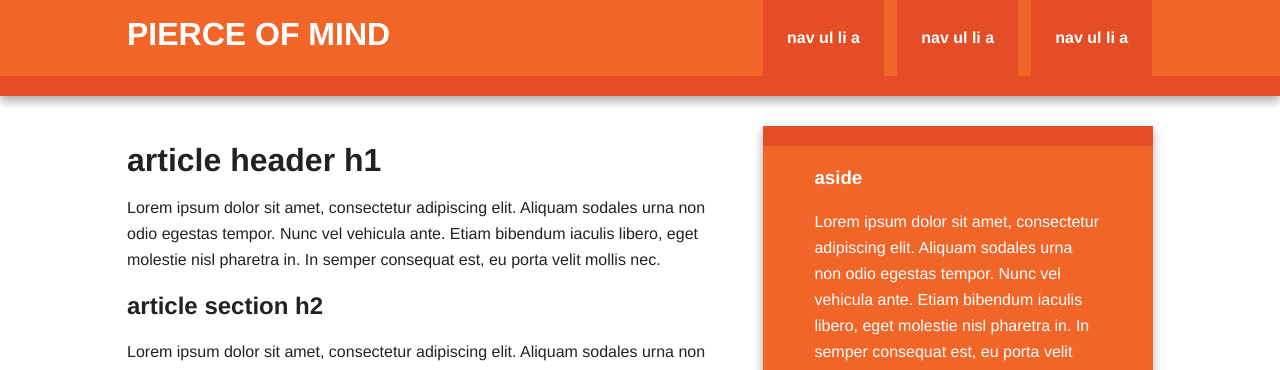
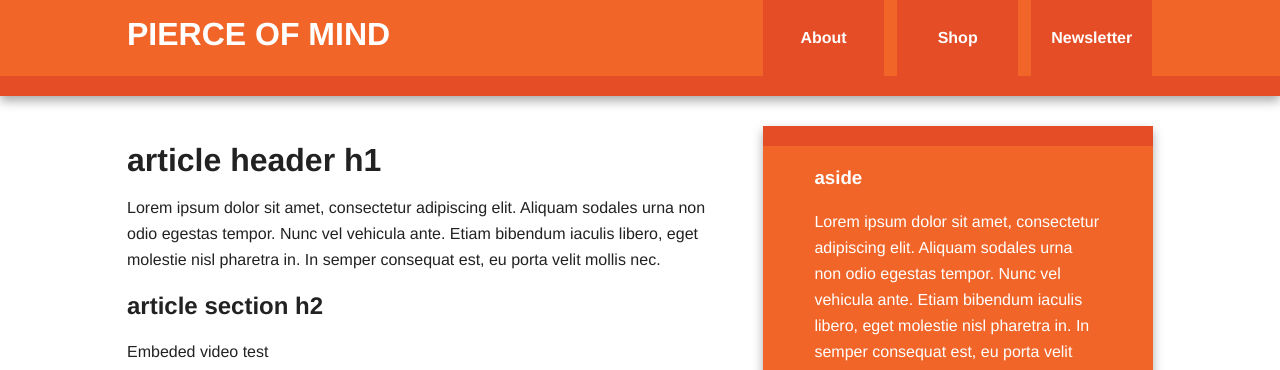
Before and after one commit to imajunryou/pierce-of-mind, a Flask app: page / in a window 1280 px wide. Shown: the top 370 px of the page. Run offline with Flask 2, Linux system fonts and the light colour scheme.

Commit message:
embedded youtube video, changed tab names

```diff
--- a/pierce_of_mind/templates/index.html
+++ b/pierce_of_mind/templates/index.html
@@ -10,9 +10,9 @@
         <h1 class="title">PIERCE OF MIND</h1>
         <nav>
           <ul>
-            <li><a href="#">nav ul li a</a></li>
-            <li><a href="#">nav ul li a</a></li>
-            <li><a href="#">nav ul li a</a></li>
+            <li><a href="#">About</a></li>
+            <li><a href="#">Shop</a></li>
+            <li><a href="#">Newsletter</a></li>
           </ul>
         </nav>
       </header>
@@ -28,7 +28,8 @@
                 </header>
                 <section>
                     <h2>article section h2</h2>
-                    <p>Lorem ipsum dolor sit amet, consectetur adipiscing elit. Aliquam sodales urna non odio egestas tempor. Nunc vel vehicula ante. Etiam bibendum iaculis libero, eget molestie nisl pharetra in. In semper consequat est, eu porta velit mollis nec. Curabitur posuere enim eget turpis feugiat tempor. Etiam ullamcorper lorem dapibus velit suscipit ultrices. Proin in est sed erat facilisis pharetra.</p>
+                    <p>Embeded video test</p>
+                    <iframe width="560" height="315" src="https://www.youtube.com/embed/UO3h4FBLWqY" frameborder="0" allow="autoplay; encrypted-media" allowfullscreen></iframe>
                 </section>
                 <section>
                     <h2>article section h2</h2>
```
Also changed, not shown: 2 other files.
